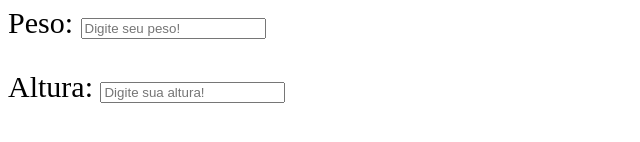
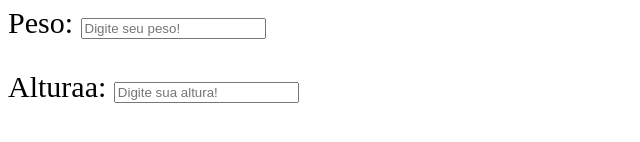
Before and after one commit to saulgs-dev/TestesJS, a plain HTML site: page index.html in a window 1280 px wide. Shown: the part 152-294 px from the top of the page, 0-640 px from the left. Drawn offline with Linux system fonts and the light colour scheme.

Commit message:
git de casa

```diff
--- a/index.html
+++ b/index.html
@@ -12,7 +12,7 @@
         <p>Nome: <input type="text" placeholder="Digite seu nome!" class="nome"></p>
         <p>Sobrenome: <input type="text" placeholder="Digite seu sobrenome!" class="sobrenome"></p>
         <p>Peso: <input type="text" placeholder="Digite seu peso!" class="peso"></p>
-        <p>Altura: <input type="text" placeholder="Digite sua altura!" class="altura"></p>
+        <p>Alturaa: <input type="text" placeholder="Digite sua altura!" class="altura"></p>
     </form>
 
     <script src="./script.js"></script>
```
